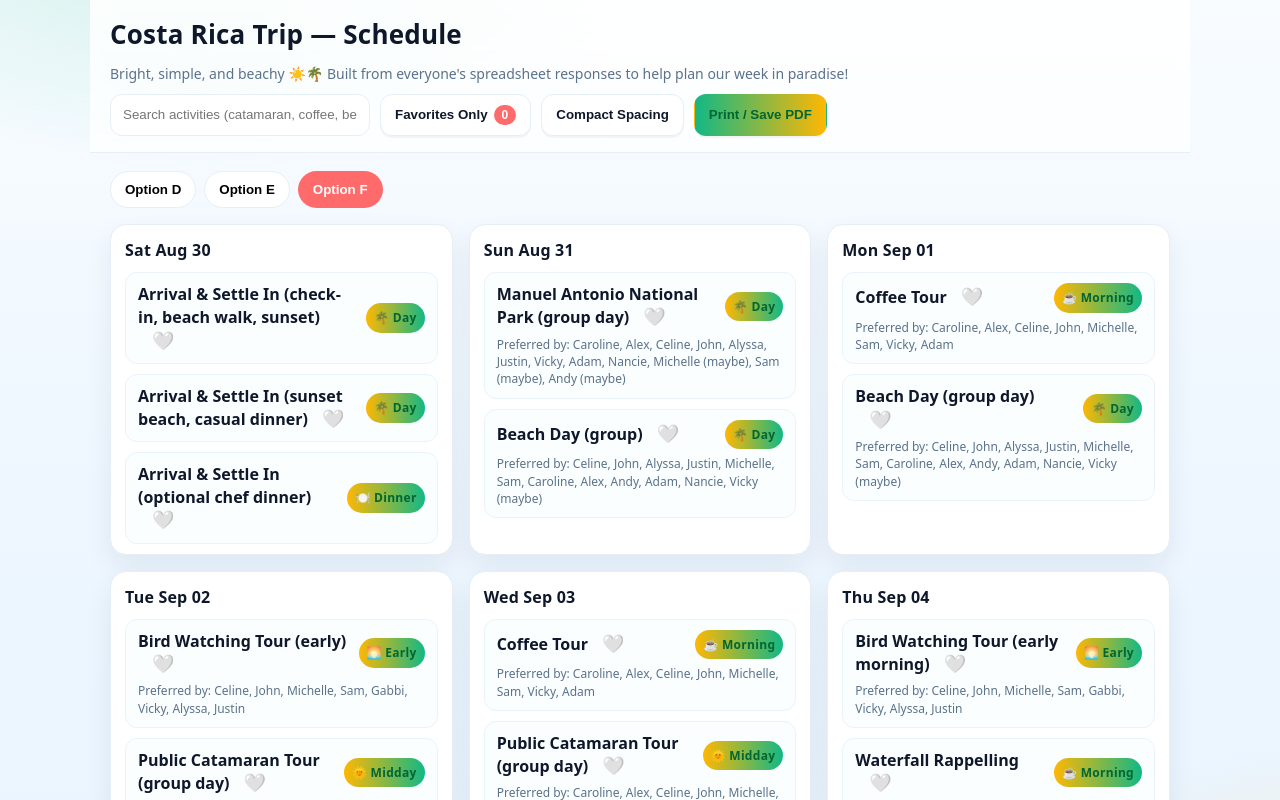
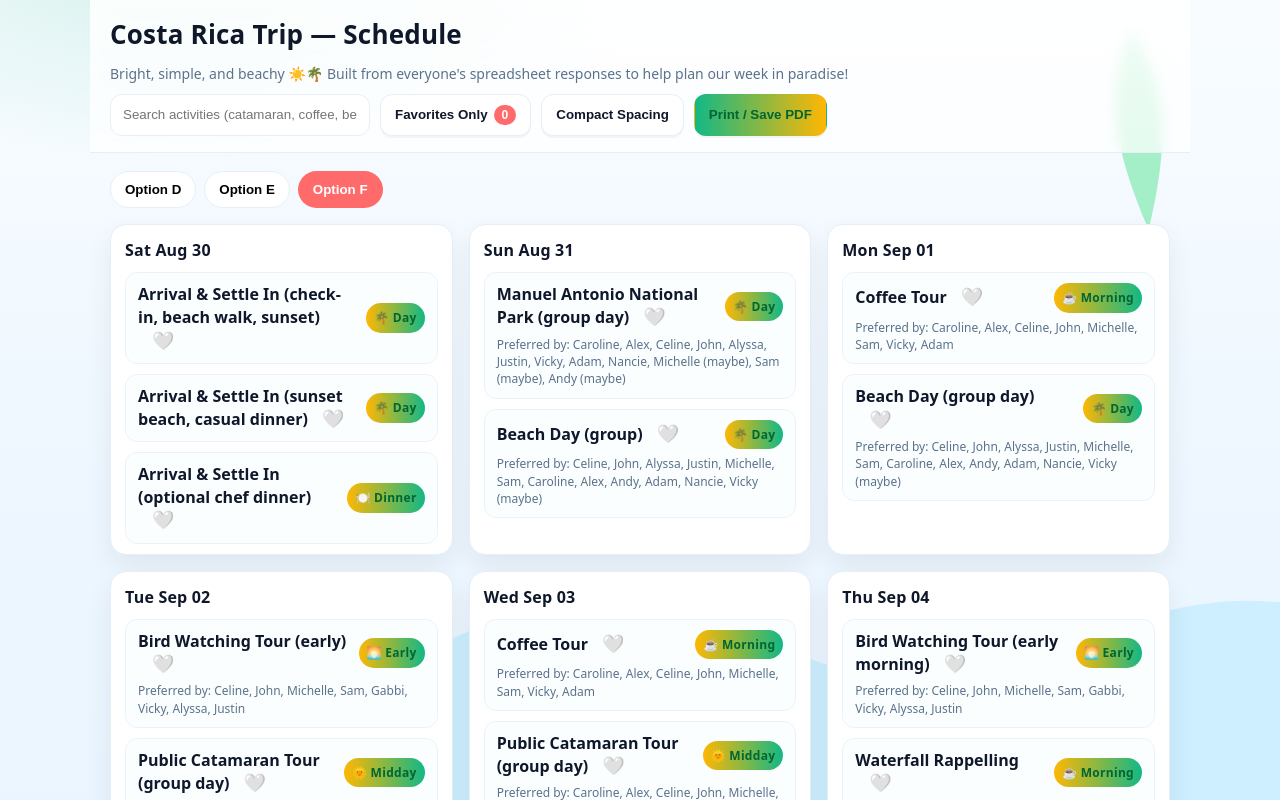
Before and after one commit to vibrantantelope/costa-rica, a React (Vite) app: page / in a window 1280 px wide. Shown: the top 800 px of the page. Built offline with nearby package versions, Linux system fonts and the light colour scheme.

Commit message:
feat: add animated background

```diff
--- a/src/App.jsx
+++ b/src/App.jsx
@@ -1,5 +1,6 @@
 import { useEffect, useMemo, useState } from "react";
 import { AnimatePresence } from "framer-motion";
+import AnimatedBackground from "./components/AnimatedBackground";
 import Tabs from "./components/Tabs";
 import OptionPanel from "./components/OptionPanel";
 import { D, E, F } from "./data/options";
@@ -50,6 +51,8 @@ export default function App() {
   const favCount = favs.size;
 
   return (
+    <>
+      <AnimatedBackground />
       <div className="container">
         <header className="site-header">
           <div className="site-header__titles">
@@ -90,5 +93,6 @@ export default function App() {
           />
         </AnimatePresence>
       </div>
+    </>
   );
 }
--- /dev/null
+++ b/src/components/AnimatedBackground.jsx
@@ -0,0 +1,54 @@
+import { motion, useReducedMotion } from "framer-motion";
+
+export default function AnimatedBackground() {
+  const prefersReducedMotion = useReducedMotion();
+
+  const waveProps = prefersReducedMotion ? {} : {
+    animate: { y: [0, 20, 0] },
+    transition: { duration: 6, repeat: Infinity, ease: "easeInOut" },
+  };
+
+  const leafProps = prefersReducedMotion ? {} : {
+    animate: { y: [0, -15, 0], rotate: [0, 5, -5, 0] },
+    transition: { duration: 8, repeat: Infinity, ease: "easeInOut" },
+  };
+
+  return (
+    <div
+      style={{
+        position: "fixed",
+        inset: 0,
+        overflow: "hidden",
+        zIndex: -1,
+        pointerEvents: "none",
+      }}
+      aria-hidden="true"
+    >
+      <motion.svg
+        width="120%"
+        height="40%"
+        viewBox="0 0 800 200"
+        style={{ position: "absolute", bottom: 0, left: 0 }}
+        {...waveProps}
+      >
+        <path
+          d="M0 100 Q 100 150 200 100 T 400 100 T 600 100 T 800 100 V200 H0 Z"
+          fill="#CDEFFF"
+        />
+      </motion.svg>
+
+      <motion.svg
+        width="200"
+        height="200"
+        viewBox="0 0 200 200"
+        style={{ position: "absolute", top: 40, right: 40 }}
+        {...leafProps}
+      >
+        <path
+          d="M100 0 C120 40 140 80 100 200 C60 80 80 40 100 0 Z"
+          fill="#A4EFC7"
+        />
+      </motion.svg>
+    </div>
+  );
+}
```
Lines whose indentation alone changed are shown as unchanged.
